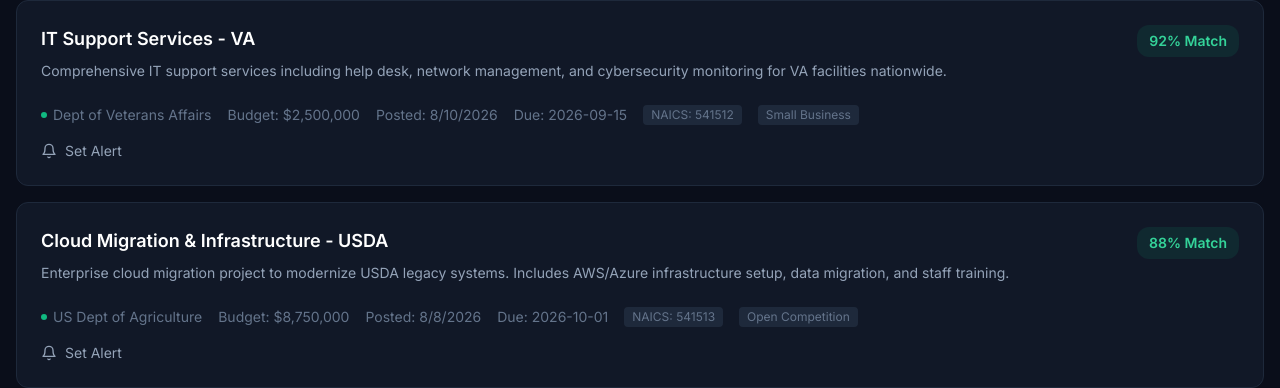
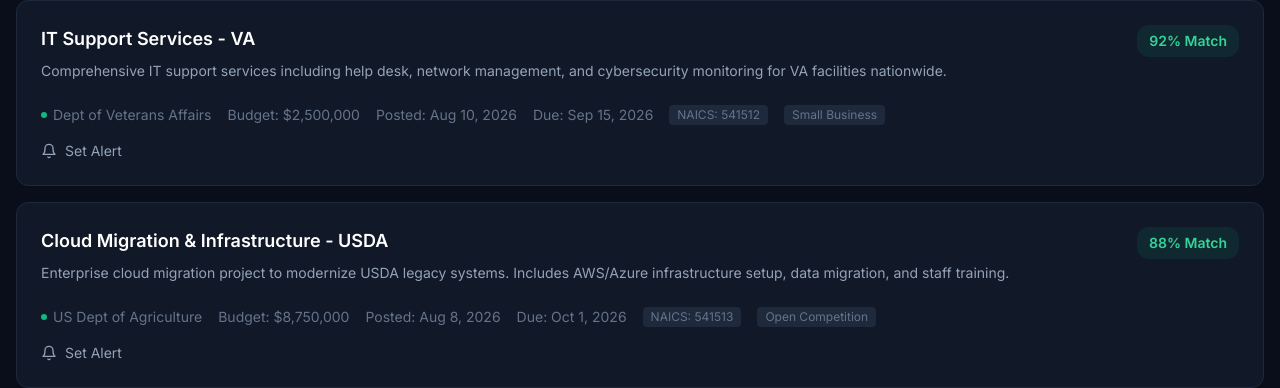
Before and after one commit to Naseer786-dev/claimminer, a Next.js app: page /rfps in a window 1280 px wide. Shown: the part 435-823 px from the top of the page. Built offline with nearby package versions, Linux system fonts and the light colour scheme; no server answers.

Commit message:
Fix date formatting on RFPs page

```diff
--- a/src/app/rfps/page.tsx
+++ b/src/app/rfps/page.tsx
@@ -21,6 +21,19 @@
   matchScore: number;
   status?: string;
 }
+
+const formatDate = (dateStr: string | undefined): string => {
+  if (!dateStr) return "N/A";
+  try {
+    return new Date(dateStr).toLocaleDateString("en-US", {
+      month: "short",
+      day: "numeric",
+      year: "numeric",
+    });
+  } catch {
+    return "N/A";
+  }
+};
 
 export default function RFPsPage() {
   const { isSignedIn } = useAuth();
@@ -138,7 +151,7 @@
             <div className="flex items-center gap-3">
               <div className="w-2 h-2 bg-emerald-500 rounded-full animate-pulse"></div>
               <span className="text-emerald-400 text-sm font-medium">
-                Live data from SAM.gov &bull; Updated {new Date().toLocaleDateString()}
+                Live data from SAM.gov &bull; Updated {formatDate(new Date().toISOString())}
               </span>
             </div>
             <button
@@ -240,8 +253,10 @@
                   {rfp.agency}
                 </span>
                 <span>Budget: {rfp.budget}</span>
-                <span>Posted: {new Date(rfp.postedDate).toLocaleDateString()}</span>
-                <span>Due: {rfp.dueDate}</span>
+                {/* === DATE FIXES === */}
+                <span>Posted: {formatDate(rfp.postedDate)}</span>
+                <span>Due: {formatDate(rfp.dueDate)}</span>
+                {/* ================== */}
                 <span className="bg-slate-800 px-2 py-0.5 rounded text-xs">NAICS: {rfp.naicsCode}</span>
                 <span className="bg-slate-800 px-2 py-0.5 rounded text-xs">{rfp.contractType}</span>
               </div>
@@ -255,7 +270,7 @@
                 )}
                 <button
                   onClick={() => {
-                    window.alert("Alert set for: " + rfp.title + "\n\nYou\'ll receive emails when similar RFPs are posted.");
+                    window.alert("Alert set for: " + rfp.title + "\n\nYou will receive emails when similar RFPs are posted.");
                   }}
                   className="flex items-center gap-2 text-slate-400 hover:text-emerald-400 text-sm transition-colors cursor-pointer"
                 >
```
